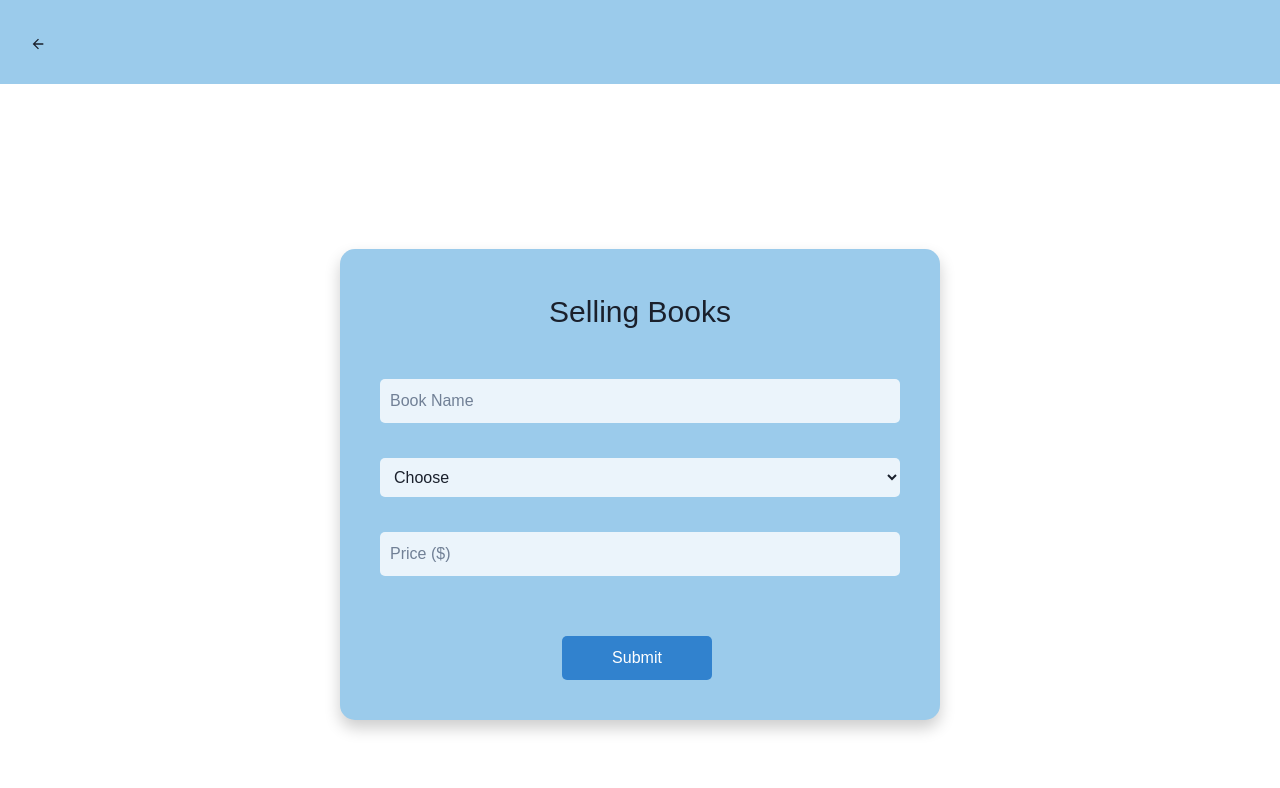
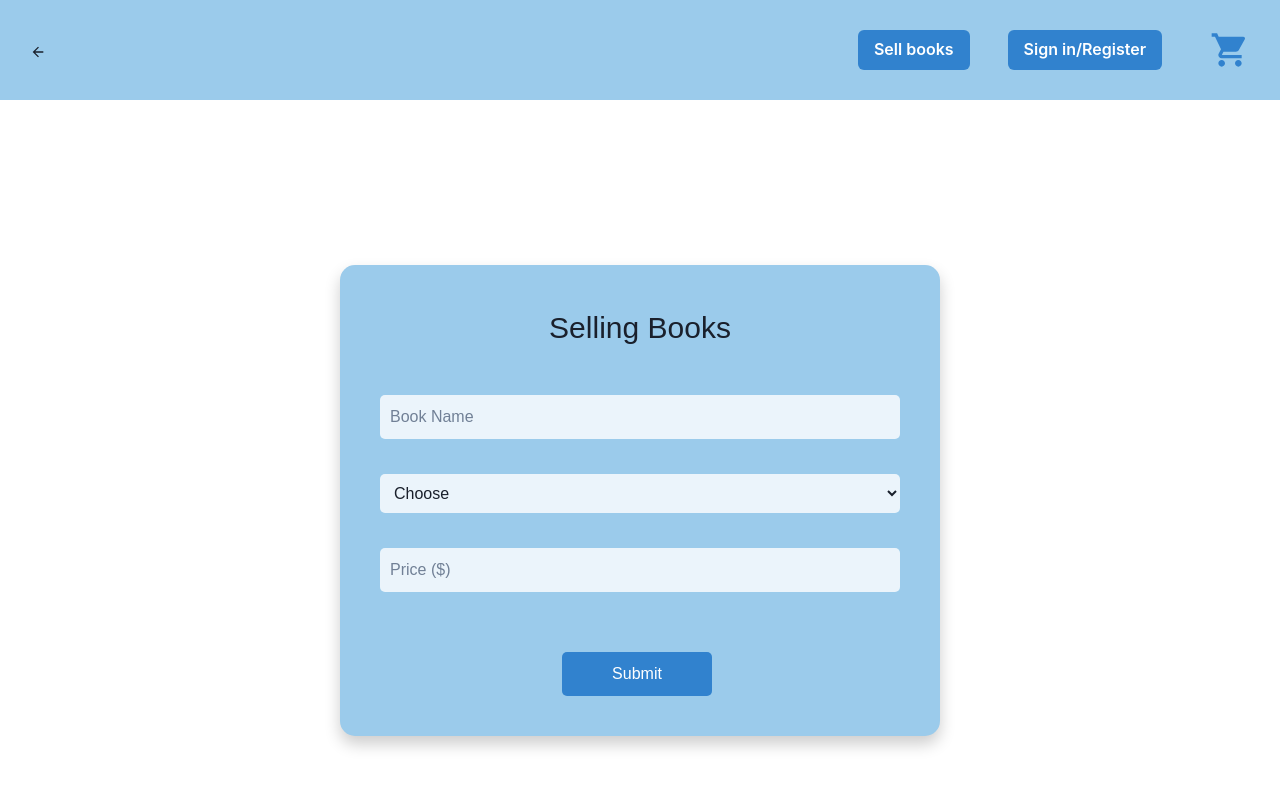
Before and after one commit to eden-chung/Divhacks2023, a React (Create React App) app: page /sell-books in a window 1280 px wide. Shown: the top 788 px of the page. Built offline with nearby package versions, Linux system fonts and the light colour scheme.

Commit message:
add navbar to all pages and modify file organization

```diff
--- a/src/App.js
+++ b/src/App.js
@@ -16,9 +16,9 @@ import {
 
 import { BrowserRouter, Routes, Route } from 'react-router-dom';
 
-import Home from './Home';
-import BookPage from './BookPage';
-import Message from './Message';
+import Home from './components/Home';
+import BookPage from './components/BookPage';
+import Message from './components/Message';
 
 
 function App() {
--- a/src/BookPage.js
+++ b/src/components/BookPage.js
@@ -17,11 +17,17 @@ import {
     VStack,
     Heading,
     Image,
-    HStack
+    HStack,
+    Box,
+    Icon
 } from "@chakra-ui/react";
 
-import { useParams } from 'react-router-dom';
-import { useNavigate } from 'react-router-dom';
+import { ArrowBackIcon } from '@chakra-ui/icons';
+
+import { useParams, useNavigate } from 'react-router-dom';
+
+import { MdShoppingCart } from 'react-icons/md'
+
 
 
 export default function BookPage() {
@@ -35,6 +41,18 @@ export default function BookPage() {
       navigate(`/message/`);
     };
 
+    const handleSellBooks = () => {
+        navigate(`/sell-books`);
+    };
+
+    const handleSignIn = () => {
+        navigate(`/sign-in`);
+    };
+
+    const handleGoToHome = () => {
+        navigate(`/`);
+    };
+
 
     const { titlebook, classname, price, index } = useParams();
 
@@ -44,15 +62,38 @@ export default function BookPage() {
 
     return (
         <div style={{background: "#9BCBEB"}}>
+            <Box className='nav-bar' bg='#77b6e0' p={30} w='100%' alignContent={'center'}>
+                <HStack justifyContent='space-between' alignItems='center'>
+                    <HStack>
+                        <button onClick={handleGoToHome}>
+                            <ArrowBackIcon />
+                        </button>
+                    </HStack>
+                    <HStack justify-content='flex-end'>
+                    <Button colorScheme='blue' onClick={handleSellBooks}>
+                        Sell books
+                    </Button>
+                    <Button colorScheme='blue' onClick={handleSignIn} ml='30px'>
+                        Sign in/Register
+                    </Button>
+                    <Icon
+                        as={MdShoppingCart}
+                        boxSize={10}
+                        color="#3182ce"
+                        ml={10}
+                    />
+                    </HStack>
+                </HStack>
+            </Box>
             <Center>
             <Card
                 rounded="md"
                 bg="rgba(255, 255, 255, 0.3)"
                 width="500px"
-                p={4}
+                p={10}
                 variant='outline'
-                style={{ margin: '15px'}}
-                padding="10px"
+                style={{ margin: '40px'}}
+                padding="15px"
                 borderRadius="15px"
                 backdropFilter="blur(10px)" // Backdrop filter for blur
                 boxShadow="0 8px 16px rgba(0, 0, 0, 0.2)"
--- a/src/Home.js
+++ b/src/components/Home.js
@@ -50,7 +50,7 @@ export default function Home() {
                 <HStack>
                 <Input className='search-bar' w='60%' placeholder='Search' variant='Outline' bg="white" _placeholder={{
     color: 'grey'}}/>
-                <Button colorScheme='blue' ml='auto' onClick={handleSellBooks} mr='-5px'>
+                <Button colorScheme='blue' ml='auto' onClick={handleSellBooks} mr='-145px'>
                     Sell books
                 </Button>
                 <Button colorScheme='blue' ml='auto' onClick={handleSignIn}>
--- a/src/components/SellBooks.js
+++ b/src/components/SellBooks.js
@@ -12,8 +12,13 @@ import {
     ModalHeader,
     ModalCloseButton,
     useDisclosure,
+    HStack,
+    Icon
 } from '@chakra-ui/react';
 import { CheckIcon, ArrowBackIcon } from '@chakra-ui/icons';
+
+import { MdShoppingCart } from 'react-icons/md'
+
 
 function SellBooks() {
     const navigate = useNavigate();
@@ -50,14 +55,38 @@ function SellBooks() {
         navigate(`/book/The%20Iliad/HUMA-UN1001:%20Literature%20Humanities/20/0`);
     };
 
+    const handleSellBooks = () => {
+        navigate(`/sell-books`);
+      };
+
+    const handleSignIn = () => {
+        navigate(`/sign-in`);
+      };
+
     return (
         <div>
             <Box className='nav-bar' bg='#9BCBEB' p={30} w='100%' alignContent={'center'}>
-                <div>
-                    <button onClick={openCancelModal}>
-                        <ArrowBackIcon />
-                    </button>
-                </div>
+                <HStack justifyContent='space-between' alignItems='center'>
+                    <HStack>
+                        <button onClick={openCancelModal}>
+                            <ArrowBackIcon />
+                        </button>
+                    </HStack>
+                    <HStack justify-content='flex-end'>
+                    <Button colorScheme='blue' onClick={handleSellBooks}>
+                        Sell books
+                    </Button>
+                    <Button colorScheme='blue' onClick={handleSignIn} ml='30px'>
+                        Sign in/Register
+                    </Button>
+                    <Icon
+                        as={MdShoppingCart}
+                        boxSize={10}
+                        color="#3182ce"
+                        ml={10}
+                    />
+                    </HStack>
+                </HStack>
             </Box>
             <div class="sell-books-body">
                 <div class="sell-books-card">
```
Also changed, not shown: src/components/Message.js (renamed from src/Message.js), src/components/TextbookCard.js (renamed from src/TextbookCard.js).
